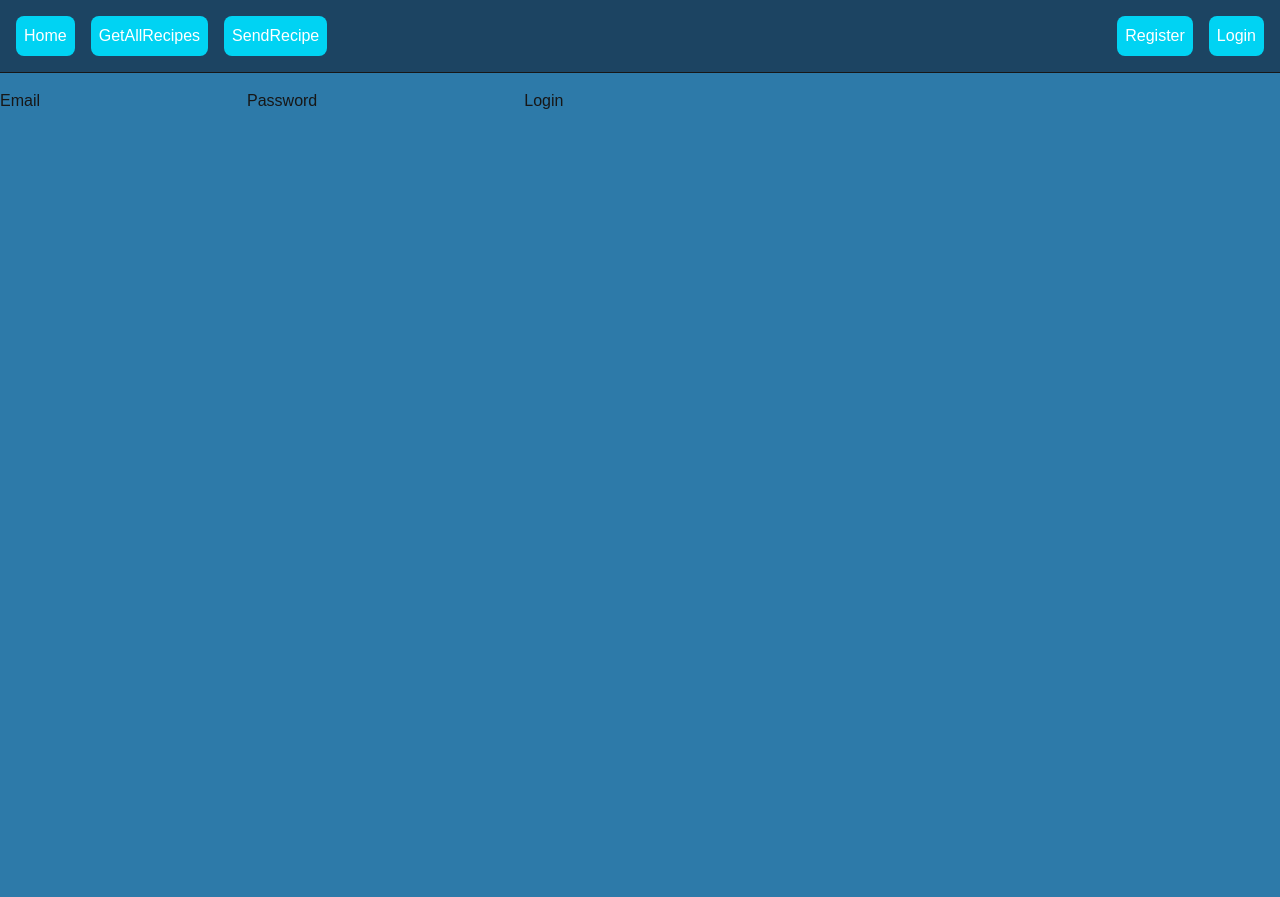
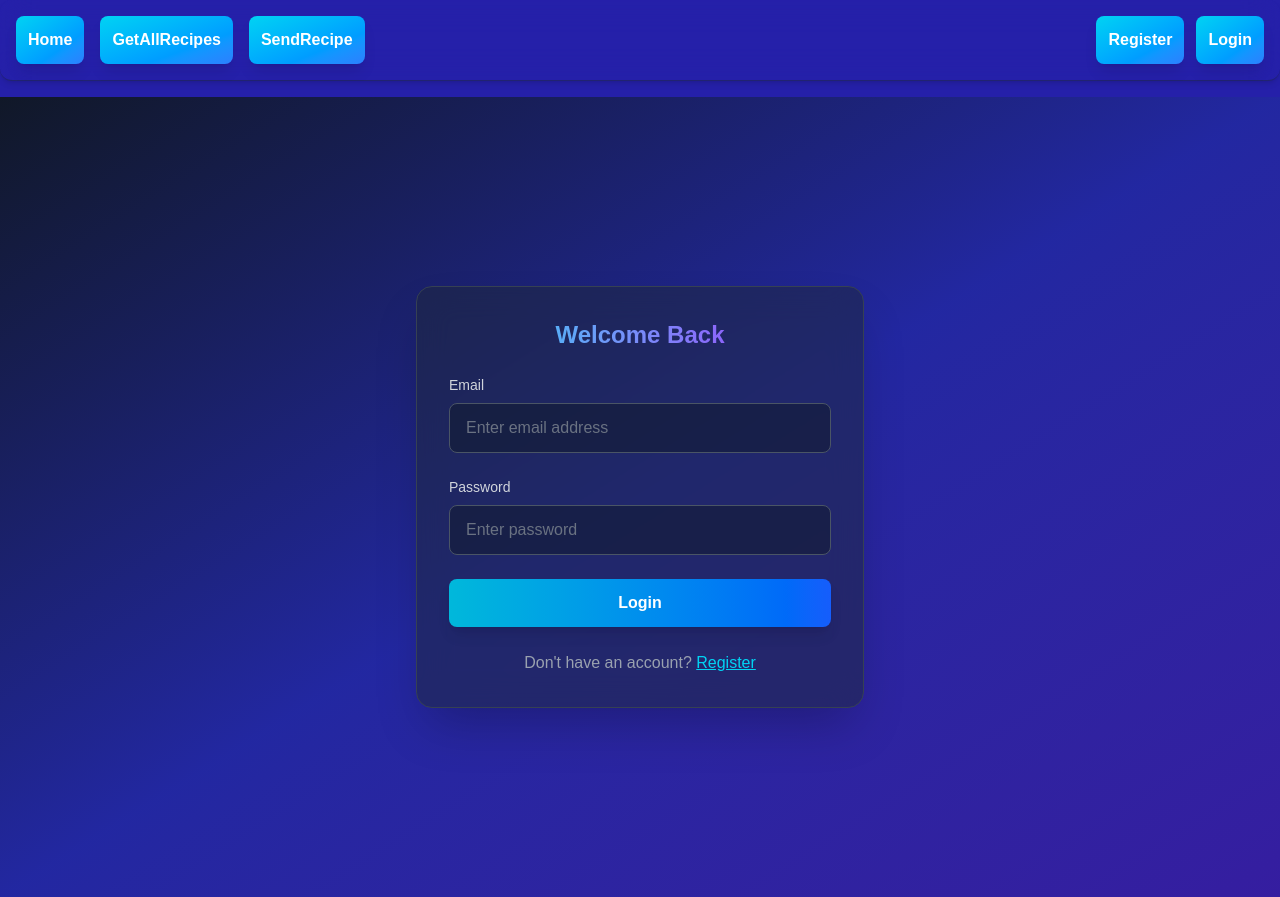
Before and after one commit to Mityo133/RecipeGeneratorApp, a Next.js app in the folder my-app/: page /components/login in a window 1280 px wide. Before the commit the page ends 800 px from the top, so only its background shows below. Built offline with nearby package versions, Linux system fonts and the light colour scheme; no server answers.

Commit message:
changed the design of the login  and navbar.

```diff
--- a/my-app/app/components/Navbar/Navbar.tsx
+++ b/my-app/app/components/Navbar/Navbar.tsx
@@ -33,22 +33,22 @@ export default function Navbar() {
   if (loading) return <nav className="p-4 border-b">Loading...</nav>;
 
   return (
-    <nav className="p-4 mb-4 flex gap-4 border-b items-center bg-gray-900/55">
+    <nav className="p-4 mb-4 flex gap-4 border-b items-center bg-gray-900/55/1 backdrop-blur-lg shadow-md border-b border-gray-800/50 rounded-xl">
       <Link
         href="/"
-        className="bg-cyan-400 hover:bg-purple-700 text-white rounded-lg p-2"
+        className="bg-gradient-to-br from-cyan-400 to-blue-500 hover:from-purple-500 hover:to-indigo-600 text-white font-semibold rounded-lg p-3 shadow-lg transition-all duration-200 hover:scale-105 focus:ring-2 focus:ring-cyan-400 focus:outline-none"
       >
         Home
       </Link>
       <Link
         href="/components/getAll"
-        className="bg-cyan-400 hover:bg-purple-700 text-white rounded-lg p-2"
+        className="bg-gradient-to-br from-cyan-400 to-blue-500 hover:from-purple-500 hover:to-indigo-600 text-white font-semibold rounded-lg p-3 shadow-lg transition-all duration-200 hover:scale-105 focus:ring-2 focus:ring-cyan-400 focus:outline-none"
       >
         GetAllRecipes
       </Link>
       <Link
         href="/components/send"
-        className="bg-cyan-400 hover:bg-purple-700 text-white rounded-lg p-2"
+        className="bg-gradient-to-br from-cyan-400 to-blue-500 hover:from-purple-500 hover:to-indigo-600 text-white font-semibold rounded-lg p-3 shadow-lg transition-all duration-200 hover:scale-105 focus:ring-2 focus:ring-cyan-400 focus:outline-none"
       >
         SendRecipe
       </Link>
@@ -56,16 +56,16 @@ export default function Navbar() {
         <>
           <Link
             href="/components/favfoods"
-            className="bg-cyan-400 hover:bg-purple-700 text-white rounded-lg p-2">Favorite Foods</Link>
+            className="bg-gradient-to-br from-cyan-400 to-blue-500 hover:from-purple-500 hover:to-indigo-600 text-white font-semibold rounded-lg p-3 shadow-lg transition-all duration-200 hover:scale-105 focus:ring-2 focus:ring-cyan-400 focus:outline-none">Favorite Foods</Link>
         </>
       ) : (<>
       </>)}
-      <div className="ml-auto flex gap-4 items-center">
+      <div className="ml-auto flex gap-3 items-center">
         {user ? (
           <>
-            <span className="text-sm text-shadow-amber-50">{user.email}</span>
+            <span className="text-sm text-gray-300 font-medium bg-gray-800/50 px-3 py-1 rounded-lg">{user.email}</span>
             <button
-              className="bg-cyan-400 hover:bg-purple-700 text-white rounded-lg p-2"
+              className="bg-gradient-to-r from-red-500 to-pink-500 hover:from-red-600 hover:to-pink-600 text-white font-semibold rounded-lg p-3 shadow-lg transition-all duration-200 hover:scale-105 focus:ring-2 focus:ring-red-400 focus:outline-none"
               onClick={() => { supabase.auth.signOut() }}
             >
               Logout
@@ -75,13 +75,13 @@ export default function Navbar() {
           <>
             <Link
               href="/components/register"
-              className="bg-cyan-400 hover:bg-purple-700 text-white rounded-lg p-2"
+              className="bg-gradient-to-br from-cyan-400 to-blue-500 hover:from-purple-500 hover:to-indigo-600 text-white font-semibold rounded-lg p-3 shadow-lg transition-all duration-200 hover:scale-105 focus:ring-2 focus:ring-cyan-400 focus:outline-none"
             >
               Register
             </Link>
             <Link
               href="/components/login"
-              className="bg-cyan-400 hover:bg-purple-700 text-white rounded-lg p-2"
+              className="bg-gradient-to-br from-cyan-400 to-blue-500 hover:from-purple-500 hover:to-indigo-600 text-white font-semibold rounded-lg p-3 shadow-lg transition-all duration-200 hover:scale-105 focus:ring-2 focus:ring-cyan-400 focus:outline-none"
             >
               Login
             </Link>
--- a/my-app/app/components/getAll/page.tsx
+++ b/my-app/app/components/getAll/page.tsx
@@ -33,29 +33,54 @@ export default function GetAll() {
 
     return (
         <>
-            <div className="p-4">
-                <h2 className="text-2xl font-bold mb-4">All Recipes</h2>
-                <label htmlFor="search">Search</label>{" "}|{" "}
-                <input type="text" id="search" value={(search)} onChange={(e) => setSearch(e.target.value)} /><button onClick={() => {
-                    const filtered = arr.filter((recipe) => recipe.recipe.name.toLowerCase().includes(search.toLowerCase()));
-                    setSearchedRes(filtered);
-                }} className="bg-cyan-400 hover:bg-purple-400 text-white font-bold py-2 px-4 rounded">Search</button>
+            <div className="p-6 max-w-7xl mx-auto">
+                <div className="mb-8 flex flex-col md:flex-row md:items-center md:justify-between gap-4">
+                    <h2 className="text-3xl font-bold bg-gradient-to-r from-cyan-400 to-purple-600 bg-clip-text text-transparent">All Recipes</h2>
+                    <div className="flex flex-col sm:flex-row gap-3 w-full md:w-auto">
+                        <div className="flex-1 sm:flex-initial">
+                            <label htmlFor="search" className="block text-sm font-medium text-gray-300 mb-1">Search</label>
+                            <input
+                                type="text"
+                                id="search"
+                                value={search}
+                                onChange={(e) => setSearch(e.target.value)}
+                                placeholder="Find your favorite recipe..."
+                                className="w-full sm:w-64 px-4 py-3 rounded-lg border border-gray-600 bg-gray-800 text-white placeholder-gray-400 focus:ring-2 focus:ring-cyan-400 focus:border-transparent outline-none transition-all"
+                            />
+                        </div>
+                        <button
+                            onClick={() => {
+                                const filtered = arr.filter((recipe) => recipe.recipe.name.toLowerCase().includes(search.toLowerCase()));
+                                setSearchedRes(filtered);
+                            }}
+                            className="bg-gradient-to-r from-cyan-500 to-blue-600 hover:from-purple-500 hover:to-indigo-600 text-white font-semibold py-3 px-6 rounded-lg shadow-lg transition-all duration-200 hover:scale-105 focus:ring-2 focus:ring-cyan-400 focus:outline-none whitespace-nowrap"
+                        >
+                            Search
+                        </button>
+                    </div>
+                </div>
                 {arr.length === 0 ? (
-                    <p>No recipes found</p>
+                    <div className="text-center py-12 bg-gray-800/30 rounded-xl border border-gray-700">
+                        <p className="text-xl text-gray-400">No recipes found</p>
+                    </div>
                 ) : (
                     searchedRes.length === 0 ? (
-                        <div className="grid grid-cols-1 md:grid-cols-2 lg:grid-cols-3 gap-4">
+                        <div className="grid grid-cols-1 md:grid-cols-2 lg:grid-cols-3 gap-6">
                             {arr.map((fullRecipe, index) => (
-                                <div key={index} style={{ border: "1px solid gray", margin: "10px", padding: "10px", borderRadius: "8px" }}>
-                                    <Link href={`/components/getOne/${fullRecipe.recipe.id}`}>{fullRecipe.recipe.name}</Link>
+                                <div key={index} className="bg-gray-800/50 rounded-xl p-6 border border-gray-700 hover:border-cyan-400/50 hover:shadow-xl transition-all duration-200 hover:scale-[1.02] cursor-pointer group">
+                                    <Link href={`/components/getOne/${fullRecipe.recipe.id}`}>
+                                        <h3 className="text-xl font-bold text-white group-hover:text-cyan-400 transition-colors">{fullRecipe.recipe.name}</h3>
+                                    </Link>
                                 </div>
                             ))}
                         </div>
                     ) : (
-                        <div className="grid grid-cols-1 md:grid-cols-2 lg:grid-cols-3 gap-4">
+                        <div className="grid grid-cols-1 md:grid-cols-2 lg:grid-cols-3 gap-6">
                             {searchedRes.map((fullres, index) => (
-                                <div key={index} style={{ border: "1px solid gray", margin: "10px", padding: "10px", borderRadius: "8px" }}>
-                                    <Link href={`/components/getOne/${fullres.recipe.id}`}>{fullres.recipe.name}</Link>
+                                <div key={index} className="bg-gray-800/50 rounded-xl p-6 border border-gray-700 hover:border-cyan-400/50 hover:shadow-xl transition-all duration-200 hover:scale-[1.02] cursor-pointer group">
+                                    <Link href={`/components/getOne/${fullres.recipe.id}`}>
+                                        <h3 className="text-xl font-bold text-white group-hover:text-cyan-400 transition-colors">{fullres.recipe.name}</h3>
+                                    </Link>
                                 </div>
                             ))}
                         </div>
--- a/my-app/app/components/login/page.tsx
+++ b/my-app/app/components/login/page.tsx
@@ -2,22 +2,53 @@
 
 import { useState } from "react";
 import { LoginUser } from "@/app/interfaces/utilities/fetching";
+import Link from "next/link";
 
 export default function Login() {
         const [email, setEmail] = useState("");
         const [password, setPassword] = useState("");
 
         return (
-                <div>
-                        <label>Email</label>
-                        <input value={email} onChange={(e) => setEmail(e.target.value)} />
+                <div className="flex min-h-screen items-center justify-center bg-gradient-to-br from-gray-900 via-blue-900/30 to-purple-900/30 p-4">
+                        <div className="w-full max-w-md bg-gray-800/50 backdrop-blur-lg rounded-2xl p-8 shadow-2xl border border-gray-700">
+                                <h2 className="mb-6 text-center text-2xl font-bold bg-gradient-to-r from-cyan-400 to-purple-600 bg-clip-text text-transparent">
+                                        Welcome Back
+                                </h2>
 
-                        <label>Password</label>
+                                <div className="space-y-6">
+                                        <div className="group relative">
+                                                <label
+                                                        htmlFor="email"
+                                                        className="block text-sm font-medium text-gray-300 mb-2"
+                                                >
+                                                        Email
+                                                </label>
                                                 <input
+                                                        id="email"
+                                                        value={email}
+                                                        onChange={(e) => setEmail(e.target.value)}
+                                                        type="email"
+                                                        className="w-full rounded-lg border border-gray-600 bg-gray-900/50 px-4 py-3 text-white outline-none transition-all focus:border-cyan-400 focus:ring-2 focus:ring-cyan-400/20 placeholder:text-gray-500"
+                                                        placeholder="Enter email address"
+                                                />
+                                        </div>
+
+                                        <div className="group relative">
+                                                <label
+                                                        htmlFor="password"
+                                                        className="block text-sm font-medium text-gray-300 mb-2"
+                                                >
+                                                        Password
+                                                </label>
+                                                <input
+                                                        id="password"
                                                         value={password}
+                                                        onChange={(e) => setPassword(e.target.value)}
                                                         type="password"
-                                onChange={(e) => setPassword(e.target.value)}
+                                                        className="w-full rounded-lg border border-gray-600 bg-gray-900/50 px-4 py-3 text-white outline-none transition-all focus:border-cyan-400 focus:ring-2 focus:ring-cyan-400/20 placeholder:text-gray-500"
+                                                        placeholder="Enter password"
                                                 />
+                                        </div>
 
                                         <button
                                                 onClick={async () => {
@@ -33,9 +64,25 @@ export default function Login() {
                                                         console.log("User:", res.data.user);
                                                         console.log("Session:", res.data.session);
                                                 }}
+                                                className="w-full rounded-lg bg-gradient-to-r from-cyan-500 to-blue-600 px-6 py-3 font-semibold text-white shadow-lg transition-all hover:from-purple-500 hover:to-indigo-600 hover:scale-[1.02] hover:shadow-cyan-500/25 focus:ring-2 focus:ring-cyan-400 focus:outline-none disabled:opacity-50 disabled:cursor-not-allowed"
+                                                type="button"
                                         >
                                                 Login
                                         </button>
                                 </div>
+
+                                <div className="mt-6 text-center">
+                                        <p className="text-gray-400">
+                                                Don't have an account?{" "}
+                                                <Link
+                                                        href="/components/register"
+                                                        className="text-cyan-400 hover:text-cyan-300 underline transition-all"
+                                                >
+                                                        Register
+                                                </Link>
+                                        </p>
+                                </div>
+                        </div>
+                </div>
         );
 }
--- a/my-app/app/components/ult/card.tsx
+++ b/my-app/app/components/ult/card.tsx
@@ -16,7 +16,7 @@ export default function Card({ data }: CardProps) {
     }
 
     return <>
-        <div className="max-w-4xl mx-auto p-6">
+        <div className="max-w-4xl mx-auto p-6 bg-gray-950 rounded-2xl">
             {/* Hero Section */}
             <div className="relative rounded-2xl overflow-hidden mb-8">
                 <Image
@@ -26,7 +26,7 @@ export default function Card({ data }: CardProps) {
                     alt={data.recipe.name}
                     className="w-full h-64 md:h-96 object-cover"
                 />
-                <div className="absolute inset-0 bg-gradient-to-t from-black/70 to-transparent" />
+                <div className="absolute inset-0 from-black/70 to-transparent " />
                 <div className="absolute bottom-0 left-0 right-0 p-6">
                     <h1 className="text-4xl font-bold text-white mb-2">
                         {data.recipe.name}
--- a/my-app/app/style/globals.css
+++ b/my-app/app/style/globals.css
@@ -21,9 +21,9 @@ body {
 }
 
 @keyframes myAnimation {
-  0%   { background-color: rgb(161, 247, 232); }
-  50%  { background-color: rgb(3, 77, 146); }
-  100% { background-color: rgb(161, 247, 232); }
+  0%   { background-color: rgb(1, 116, 247); }
+  50%  { background-color: rgb(50, 1, 141); }
+  100% { background-color:rgb(1, 116, 247); }
 }
 .round-boton{
   font-family: Impact, Haettenschweiler, 'Arial Narrow Bold', sans-serif;
```
Lines whose indentation alone changed are shown as unchanged.
